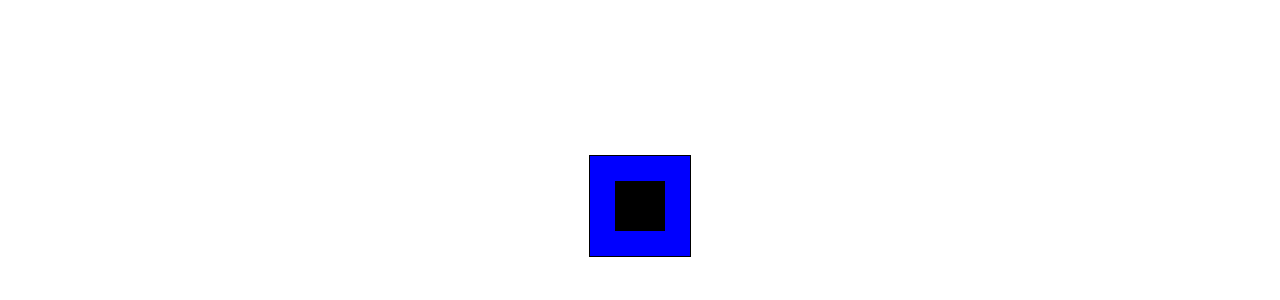
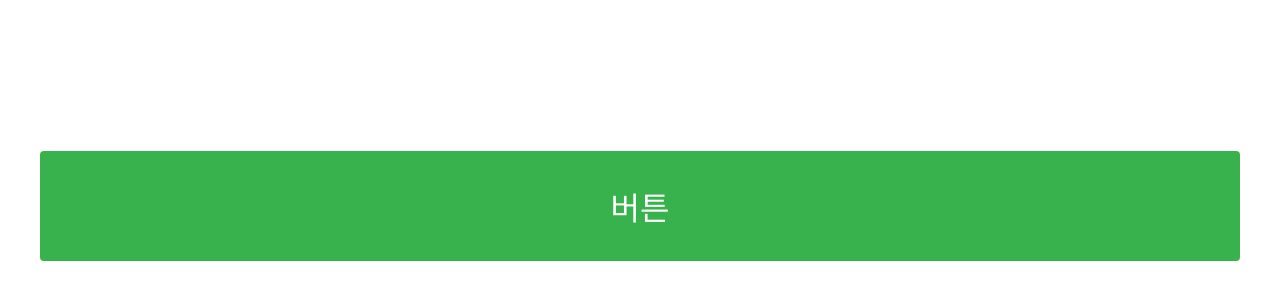
Before and after one commit to coddingbear/react-skills, a React app in the folder chapter09/styling-react/: page / in a window 1280 px wide. Shown: the part 194-494 px from the top of the page. Built offline with nearby package versions, Linux system fonts and the light colour scheme.

Commit message:
9.2.4  Sass 라이브러리 - include-media, open-color

```diff
--- a/chapter09/styling-react/package.json
+++ b/chapter09/styling-react/package.json
@@ -29,11 +29,13 @@
     "fs-extra": "7.0.0",
     "html-webpack-plugin": "4.0.0-alpha.2",
     "identity-obj-proxy": "3.0.0",
+    "include-media": "^1.4.9",
     "jest": "23.6.0",
     "jest-pnp-resolver": "1.0.1",
     "jest-resolve": "23.6.0",
     "mini-css-extract-plugin": "0.4.3",
     "node-sass": "^4.9.4",
+    "open-color": "^1.6.3",
     "optimize-css-assets-webpack-plugin": "5.0.1",
     "pnp-webpack-plugin": "1.1.0",
     "postcss-flexbugs-fixes": "4.1.0",
--- a/chapter09/styling-react/src/App.js
+++ b/chapter09/styling-react/src/App.js
@@ -1,26 +1,15 @@
 // 9.2 Sass 사용하기
 import React, { Component } from 'react';
-import classNames from 'classnames';
-import styles from './App.scss'; // classNames 사용 할때는 App.css 파일로 불러오기
-
-const cx = classNames.bind(styles);
+import Button from './components/Button';
 
 class App extends Component {
   render() {
-    const isBlue = true;
     return (
-      // isBlue값이 true일 때만 blue 클래스 적용
-     <div className={cx('box', {blue: isBlue})}>
-        <div className={cx('box-inside')}/>
-     </div>
-    );
+      <div>
+        <Button>버튼</Button>
+      </div>
+    )
   }
 }
 
 export default App;
-
-/* 9.2.1 프로젝트에 Sass 적용
-1. node-sass, sass-loader 설치
-  $ yarn add node-sass sass-loader
-2. config/webpack.config.dev.js 수정  sass-loader 부분 수정
-*/
--- a/chapter09/styling-react/src/App.scss
+++ b/chapter09/styling-react/src/App.scss
@@ -1,5 +1,5 @@
 
-@import './styles/utils.scss';
+@import './styles/utils';
 
 .box {
   display: inline-block;
--- /dev/null
+++ b/chapter09/styling-react/src/components/Button/Button.js
@@ -0,0 +1,15 @@
+import React from 'react';
+import styles from './Button.scss';
+import className from 'classnames/bind';
+
+const cx = className.bind(styles);
+
+const Button = ({children, ...rest}) => {
+  return (
+    <div className={cx('button')} {...rest}>
+      {children}
+    </div>
+  );
+};
+
+export default Button;
--- /dev/null
+++ b/chapter09/styling-react/src/components/Button/Button.scss
@@ -0,0 +1,40 @@
+@import '../../styles/utils';
+
+.button {
+  background: $oc-green-7;
+  transition: all .2s ease-in;
+  display: inline-block;
+  padding-top: 2rem;
+  padding-bottom: 2rem;
+  text-align: center;
+  color: white;
+  position: fixed;
+  font-size: 2rem;
+  border-radius: 4px;
+  cursor: pointer;
+
+  @include place-at-center();
+
+  width: 1200px;
+
+  // 반응형 디자인
+  @include media("<huge") {
+    width: 1024px;
+  }
+  @include media("<large") {
+    width: 768px;
+  }
+  @include media("<medium") {
+    width: 90%;
+  }
+
+  // 마우스 상태에 따라 다른 효과 지정
+  &:hover {
+    background: $oc-green-6;
+  }
+
+  &:active {
+    margin-top: 3px;
+    background: $oc-green-8;
+  }
+}
--- /dev/null
+++ b/chapter09/styling-react/src/components/Button/index.js
@@ -0,0 +1,6 @@
+import Button from './Button';
+export default Button;
+
+/* 위 코드를 한 줄로 줄이면
+export {default} from './Button';
+*/
--- a/chapter09/styling-react/src/styles/utils.scss
+++ b/chapter09/styling-react/src/styles/utils.scss
@@ -1,8 +1,18 @@
-//9.2.3 변수와 믹스인 전역적으로 사용
-// 변수 사용
+/* Sass 라이브러리 사용
+  $ yarn add include-media open-color
+*/
+@import '~open-color/open-color';
+@import '~include-media/dist/include-media';
+
+$breakpoints: (
+  small: 376px,
+  medium: 768px,
+  large: 1024px,
+  huge: 1200px
+);
+
 $size: 100px;
 
-// 믹스인 사용
 @mixin place-at-center {
   top: 50%;
   left: 50%;
```
Also changed, not shown: 1 other file (tests, documents, lock files or other folders).
